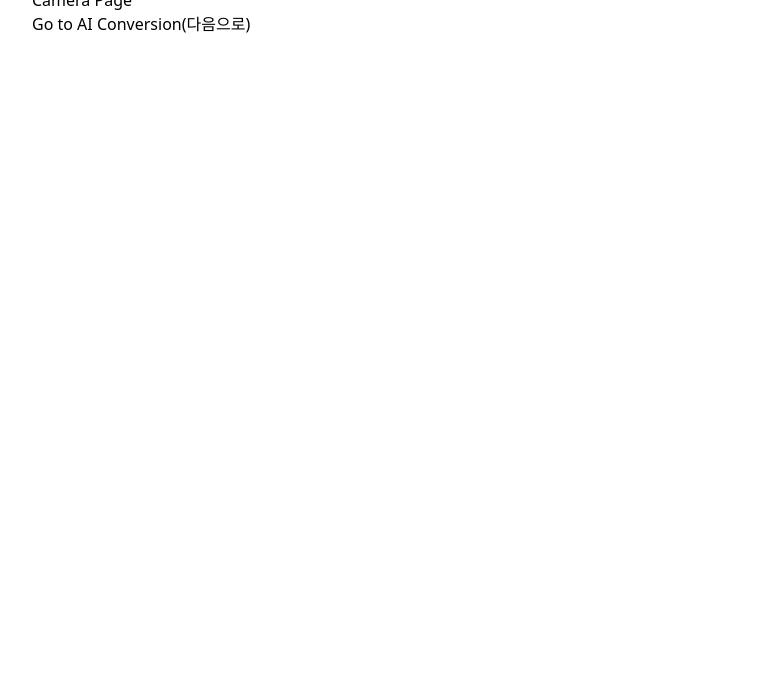
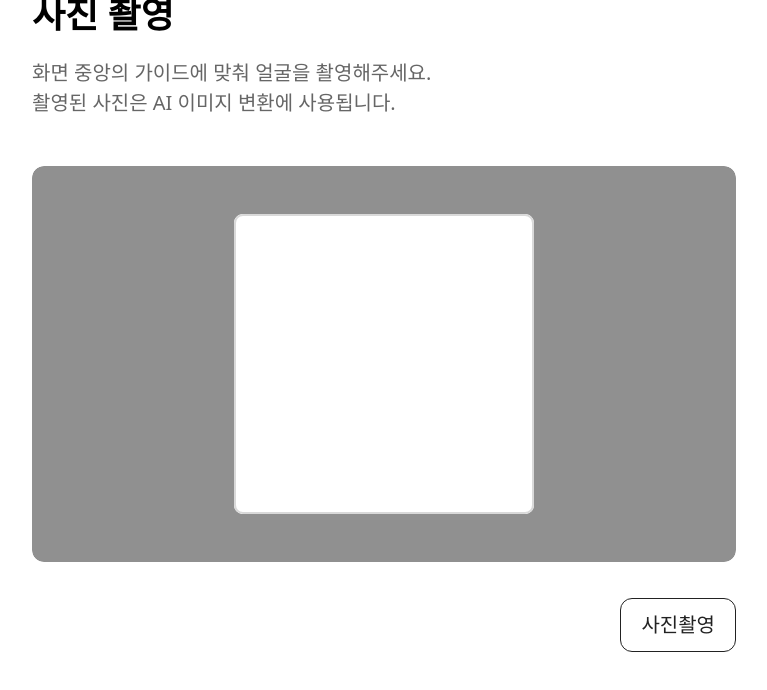
Before and after one commit to themoment-team/who-are-you-client-v2, a React (Vite) app: page / in a window 1280 px wide. Both pictures are taken after a click on the button "Go to Camera(다음으로)". Shown: the top 690 px of the page, without its empty margins (256-1023 px from the left). Built offline with nearby package versions, Linux system fonts and the light colour scheme; no server answers; a web font is replaced by a local one.

Commit message:
feat: 카메라 페이지 기능 추가 및 화면구현

```diff
--- a/src/pageContainer/CameraPage/index.tsx
+++ b/src/pageContainer/CameraPage/index.tsx
@@ -1,15 +1,69 @@
+import { useRef } from 'react';
+
+import Webcam from 'react-webcam';
+
+import { CameraGuide } from '../../assets';
+import { StepButton } from '../../components';
+import { cropImage } from '../../hooks/useCropImage';
 import { STEP, type Step } from '../../types';
 
 interface CameraPageProps {
   setStep: React.Dispatch<React.SetStateAction<Step>>;
+  setImageUrl: React.Dispatch<React.SetStateAction<string>>;
 }
 
-const CameraPage = ({ setStep }: CameraPageProps) => {
+const CROP_SIZE = 300;
+const VIDEO_CONSTRAINTS = { facingMode: 'user', width: 1280, height: 720 } as const;
+
+const CameraPage = ({ setStep, setImageUrl }: CameraPageProps) => {
+  const webcamRef = useRef<Webcam>(null);
+
+  const handleCapture = async () => {
+    if (!webcamRef.current) return;
+
+    const imageSrc = webcamRef.current.getScreenshot();
+    if (!imageSrc) return;
+
+    try {
+      const croppedImageUrl = await cropImage(imageSrc, CROP_SIZE);
+      setImageUrl(croppedImageUrl);
+      setStep(STEP.AI_CONVERSION);
+    } catch (err) {
+      console.error('이미지 처리 오류:', err);
+    }
+  };
+
   return (
     <div className="h-[61.5rem] w-[50rem] rounded-[1.5rem] border-0 bg-white px-[3rem] py-[5rem] shadow-[0_2px_6px_0_rgba(214,214,214,0.25)]">
-      <h1>Camera Page</h1>
-      <div className="inline-flex flex-col">
-        <button onClick={() => setStep(STEP.AI_CONVERSION)}>Go to AI Conversion(다음으로)</button>
+      <div className="mb-[3rem] flex flex-col gap-4">
+        <h1 className="text-[2.25rem] font-extrabold">사진 촬영</h1>
+        <p className="text-[1.25rem]/[1.875rem] font-medium text-[#666]">
+          화면 중앙의 가이드에 맞춰 얼굴을 촬영해주세요.
+          <br />
+          촬영된 사진은 AI 이미지 변환에 사용됩니다.
+        </p>
+      </div>
+
+      <div className="mb-[2.25rem] flex justify-center">
+        <div className="relative h-[24.75rem] w-[44rem] overflow-hidden rounded-xl">
+          <Webcam
+            mirrored
+            ref={webcamRef}
+            audio={false}
+            screenshotFormat="image/png"
+            videoConstraints={VIDEO_CONSTRAINTS}
+            className="h-full w-full object-cover"
+          />
+          <div className="absolute inset-0 z-10 flex items-center justify-center">
+            <CameraGuide />
+          </div>
+        </div>
+      </div>
+
+      <div className="flex justify-end">
+        <StepButton variant="next" onClick={handleCapture}>
+          사진촬영
+        </StepButton>
       </div>
     </div>
   );
```
